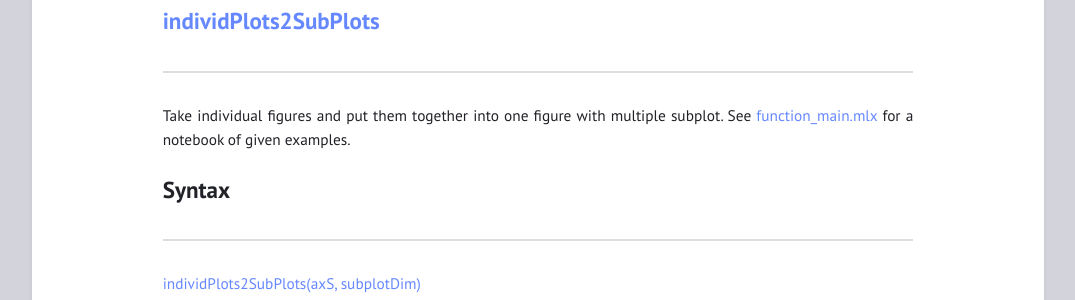
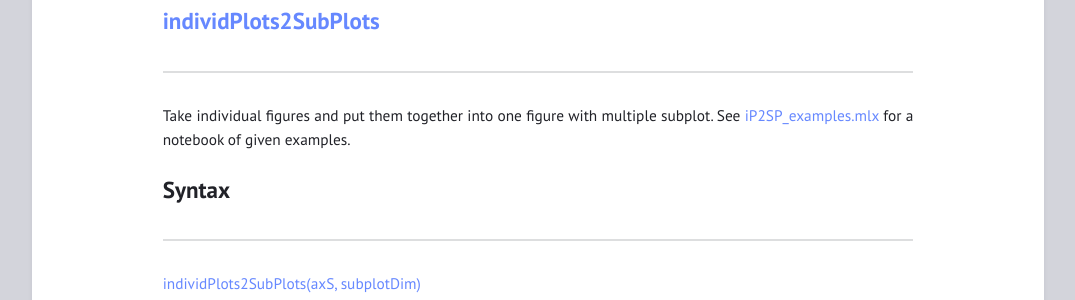
Before and after one commit to tulimid1/individualPlots2SubPlots-matlab, a Jekyll site: the page built from m-doc.md, in a window 1280 px wide and 900 px high. Shown: the part 182-482 px from the top of the window, without its empty margins (102-1177 px from the left). Built offline with Jekyll 4.4.1, drawn with Linux system fonts in a browser that asks for light colours.

Commit message:
Update m-doc.md

```diff
--- a/m-doc.md
+++ b/m-doc.md
@@ -7,7 +7,7 @@ permalink: /MATLAB/
 # [individPlots2SubPlots](https://github.com/tulimid1/individualPlots2SubPlots-matlab/blob/main/individPlots2SubPlots.m)
 ---
 
-Take individual figures and put them together into one figure with multiple subplot. See [function_main.mlx](https://www.mathworks.com/matlabcentral/fileexchange/104710-individualplots2subplots-matlab) for a notebook of given examples.
+Take individual figures and put them together into one figure with multiple subplot. See [iP2SP_examples.mlx](https://www.mathworks.com/matlabcentral/fileexchange/104710-individualplots2subplots-matlab) for a notebook of given examples.
 
 ## Syntax
 ---
```
